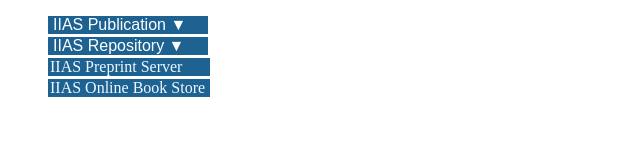
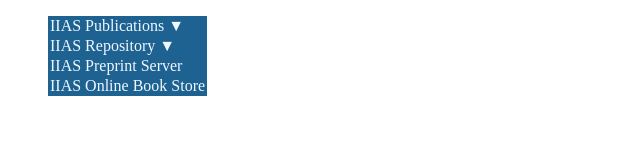
Before and after one commit to AjitLibrary/Search, a plain HTML site: page index.html in a window 1280 px wide. Shown: the whole page, without its empty margins (0-640 px from the left). Drawn offline with Linux system fonts and the light colour scheme.

Commit message:
Update index.html

```diff
--- a/index.html
+++ b/index.html
@@ -1,119 +1,91 @@
 <!DOCTYPE html>
 <html lang="en">
 <head>
-	<meta charset="UTF-8">
-	<meta http-equiv="X-UA-Compatible" content="IE=edge">
-	<meta name="viewport" content="width=device-width, initial-scale=1.0">
-	<title>Document</title>
+    <meta charset="UTF-8">
+    <meta http-equiv="X-UA-Compatible" content="IE=edge">
+    <meta name="viewport" content="width=device-width, initial-scale=1.0">
+    <title>Document</title>
 </head>
 
 <style>
- /* additional menu start here*/
-   .side_menu ul{
-      list-style: none;
+  .side_menu{
+
+    width: fit-content;
+    height: 100vh;
+    color:#F0F8FF;
+
+
+
   }
   .side_menu li{
-      list-style: none;
-      font-size: 1em;
-      padding-left: 0px;
-      margin: 3px 0px;
-      color: aliceblue;
+      list-style-type: none;
+      padding: 1px 2px;
       background-color: #1e6292;
-      width: 160px;
-  }
-  .side_menu li a{
-      text-decoration: none;
-      color: aliceblue;
+      color:#F0F8FF;
+      cursor: pointer;
 
   }
-  .sub_menu  {
-     display: none;
+  .child a, .main li a{
+      text-decoration: none;
+
+    color:#F0F8FF;
   }
-  .side_menu li:hover .submenu{
-      display: block;
-      cursor: pointer;
-  }
-  .dropbtn {
-background-color:#1e6292;
-color: white;
-padding: 16px;
-padding-left: 0px;
-font-size: 1em;
 
-border: none;
-margin: 0px;
-height: 5px;
-width: 100%;
-min-width: 160px;
+.child {
+
+display: none;
+padding: 0px 5px;
+
 }
-.dropdown {
-position: relative;
-display: inline-block;
-margin-left: 0px;
+.child:hover {
+    background-color:#1e629ck;
+
 }
-.dropdown-content {
-display: none;
+.main:hover .child{
+    background-color: #1e629ck;
+    display: block;
+
+}
+  .main1 a{
+    text-decoration: none;
+    padding-left: 2px;
+    color:#F0F8FF;
 
 
-position: relative;;
-background-color: #1e6292;
-min-width: 160px;
-box-shadow: 0px 2px 16px 0px rgba(0,0,0,0.2);
-z-index: 1;
+  }
 
-}
-.dropdown-content a {
-color: white;
-padding: 12px 16px;
-text-decoration: none;
-display: block;
-margin: 1px;
-}
-.dropdown-content a:hover {background-color: #1e6292;}
-.dropdown:hover .dropdown-content {display: block;
+</style>
+<body>
 
-margin: 0px;}
+    <ul class="side_menu">
+
+
+        <li class="main">IIAS Publications ▼
+            <ul class="child">
+                <li class="child"><a href="http://10.0.8.241:8080/xmlui/handle/123456789/2">Himanjali</a> </li>
+                <li class="child"><a href="http://10.0.8.241:8080/xmlui/handle/123456789/22"> SHSS</a></li>
+
+            </ul>
+
+
+
+
+        </li>
+        <li class="main"> IIAS Repository ▼
+            <ul class="child">
+                <li class="child"><a href="http://10.0.8.241:8080/xmlui/handle/123456789/2">Books</a> </li>
+                <li class="child"><a href="http://10.0.8.241:8080/xmlui/handle/123456789/22"> Lecture Series</a></li>
+
+            </ul>
+
+
+        <li class="main1" style="padding-left: 0px;"><a href="http://10.0.8.241:8012/ops/index.php/ips">IIAS Preprint Server</a></li>
+        <li class="main1" style="padding-left: 0px;"><a href="http://books.iias.org/">IIAS Online Book Store </a></li>
 
 
 
 
 
-</style>
-<body>
-
-	<div class="content">
-		<ul class="side_menu">
-<li>
-  <div class="dropdown" style="margin: 0px; padding-left: 0px; ">
-
-    <button class="dropbtn" style="padding: 0px; padding-left: 5px; text-align: start;">IIAS Publication ▼ </button>
-    <div class="dropdown-content">
-<a href="http://iias.ac.in/himanjali/"> Himanjali</a>
-<a href="http://14.139.58.200/ojs/index.php/summerhill"> Summer Hill</a>
-<a href="http://14.139.58.200/ojs/index.php/shss"> SHSS</a>
-    </div>
-
-    </div>
-</li>
-
-
-<li>
-<div class="dropdown" style="margin: 0px; padding-left: 0px; ">
-
-  <button class="dropbtn" style="padding: 0px; padding-left: 5px; text-align: start;">IIAS Repository ▼ </button>
-<div class="dropdown-content"><a href="http://10.0.8.241:8080/xmlui/handle/123456789/2">Books</a> <a href="http://10.0.8.241:8080/xmlui/handle/123456789/22"> Lecture Series</a></div>
-</div>
-</li>
-<li class="text_align_center" style="padding-left: 2px;"><a href="http://10.0.8.241:8012/ops/index.php/ips">IIAS Preprint Server</a></li>
-<li class="text_align_center" style="padding-left: 2px;"><a href="http://books.iias.org/">IIAS Online Book Store </a></li>
-</ul>
-	</div>
-
-
-
-
-
-  </div>
-
+    </ul>
 </body>
 </html>
```
